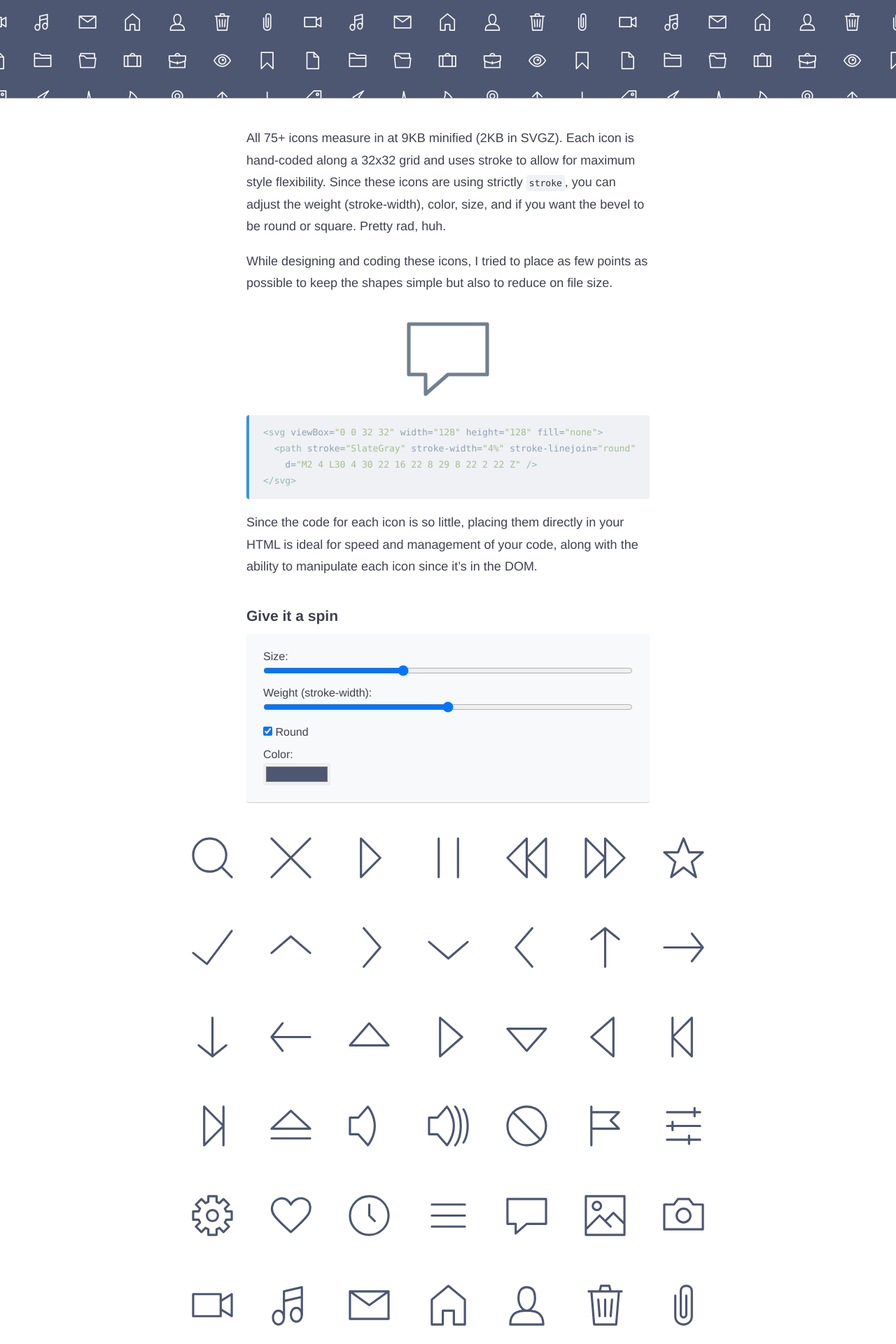
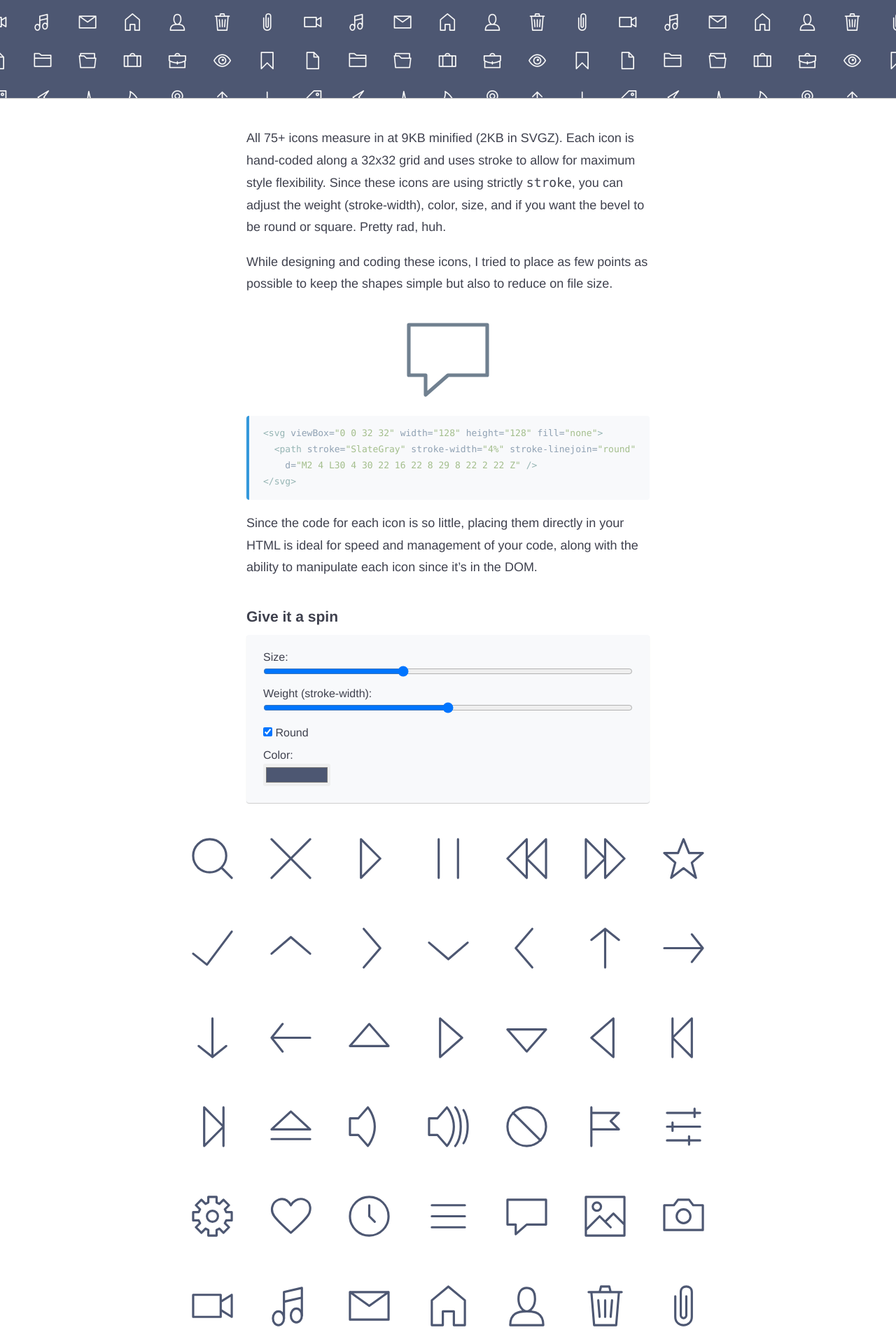
Before and after one commit to danklammer/danklammer.github.io, a Jekyll site: the page built from work/_posts/2016-06-01-bytesize.md, in a window 1280 px wide. Shown: the part 537-2457 px from the top of the page at 70% size. Built offline with Jekyll 4.4.1, drawn with Linux system fonts in a browser that asks for light colours.

Commit message:
Fix code highlighting

```diff
--- a/_sass/_syntax-highlighting.scss
+++ b/_sass/_syntax-highlighting.scss
@@ -8,7 +8,7 @@
 
 */
 .highlight .hll { background-color: #dfe1e8 }
-.highlight, .highlighter-rouge { background: #eff1f5; color: #2b303b }
+.highlight { background: #f8f9fb; color: #2b303b }
 .highlight .c { color: #a7adba } /* Comment */
 .highlight .err { color: #bf616a } /* Error */
 .highlight .k { color: #b48ead } /* Keyword */
--- a/css/main.scss
+++ b/css/main.scss
@@ -40,7 +40,8 @@
 .post-content h2,
 .post-content h3,
 .post-content h4,
-.highlight {
+.highlight,
+.highlighter-rouge {
     max-width: $sm-breakpoint;
     padding-left: $article-side-padding;
     padding-right: $article-side-padding;
@@ -133,9 +134,7 @@
 }
 
 .highlighter-rouge {
-    font-size: small;
-    padding: 0.25rem;
-    border-radius: .1875rem;
+    padding: 0;
 }
 
 .lg-page .header-tagline { display: none }
```
